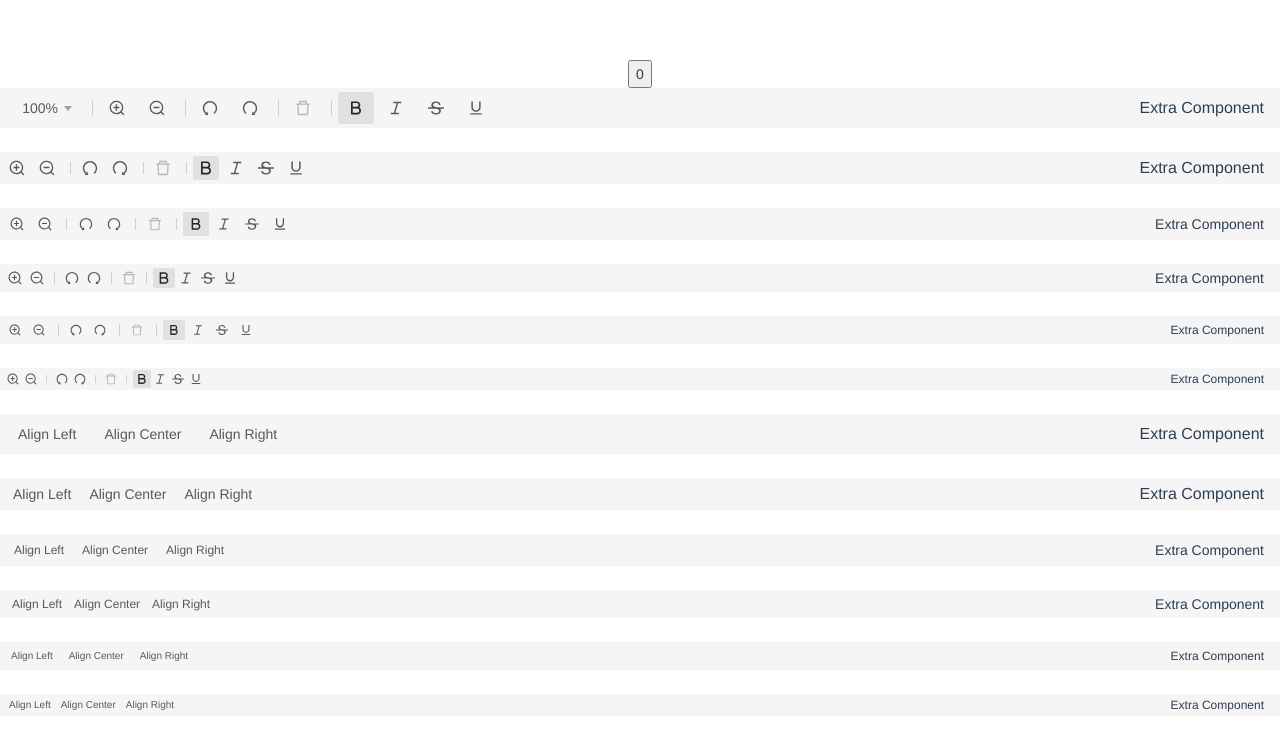
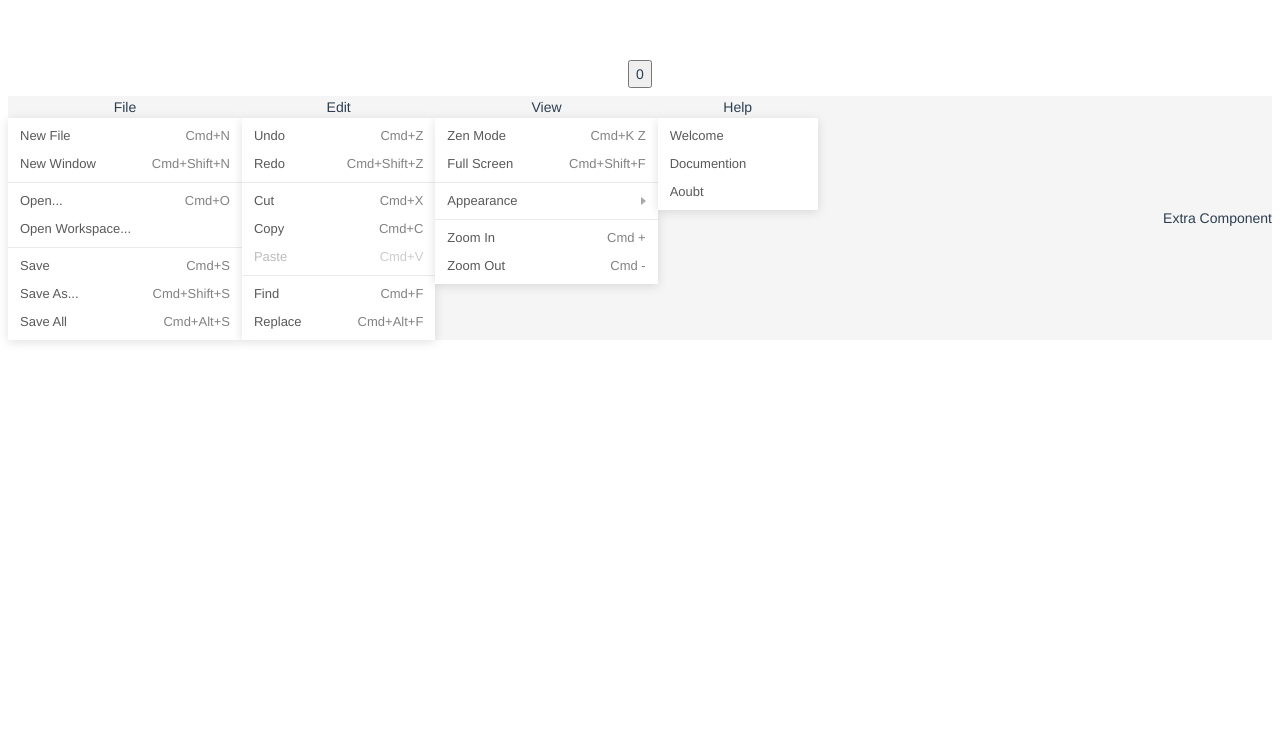
Before and after one commit to vueSetup/antv, a JavaScript app in the folder packages/playground/: page / in a window 1280 px wide. Shown: the top 750 px of the page. Built offline with nearby package versions, Linux system fonts and the light colour scheme.

Commit message:
test(@antv/x6-vue-components):playground

```diff
--- a/packages/playground/src/App.vue
+++ b/packages/playground/src/App.vue
@@ -2,7 +2,7 @@
 // This starter template is using Vue 3 <script setup> SFCs
 // Check out https://v3.vuejs.org/api/sfc-script-setup.html#sfc-script-setup
 import { ref } from 'vue'
-import { TestMenu, TestDropdown, TestToolbar } from './views'
+import { TestMenu, TestDropdown, TestToolbar, TestContextMenu, TestMenubar } from './views'
 
 const count = ref(0)
 
@@ -13,7 +13,7 @@ const onClick = () => {
 
 <template>
     <button @click="onClick">{{ count }}</button>
-    <test-toolbar />
+    <test-menubar />
 </template>
 
 <style>
--- /dev/null
+++ b/packages/playground/src/views/context-menu.tsx
@@ -0,0 +1,34 @@
+import { defineComponent } from 'vue'
+import { ContextMenu, Menu } from '@antv/x6-vue-components'
+import { MenuItem } from '@antv/x6-vue-components/src/menu/Item'
+import '@antv/x6-vue-components/src/dropdown/style/index.less'
+
+export default defineComponent({
+    setup() {
+        const menu = (
+            <Menu>
+                <MenuItem key="1">1st menu item</MenuItem>
+                <MenuItem key="2">2nd menu item</MenuItem>
+                <MenuItem key="3">3rd menu item</MenuItem>
+            </Menu>
+        )
+        return () => (
+            <div style={{ padding: 24 }}>
+                <ContextMenu menu={menu}>
+                    <div
+                        style={{
+                            height: 240,
+                            display: 'flex',
+                            justifyContent: 'center',
+                            alignItems: 'center',
+                            background: '#f5f5f5',
+                            userSelect: 'none',
+                        }}
+                    >
+                        Right Click On Me
+                    </div>
+                </ContextMenu>
+            </div>
+        )
+    }
+})
--- a/packages/playground/src/views/dropdown.tsx
+++ b/packages/playground/src/views/dropdown.tsx
@@ -1,11 +1,11 @@
 import { defineComponent } from 'vue'
 import { Dropdown } from '@antv/x6-vue-components'
-import '@antv/x6-vue-components/src/dropdown/style'
+import '@antv/x6-vue-components/src/dropdown/style/index.less'
 import { Menu } from '@antv/x6-vue-components'
 import { MenuItem } from '@antv/x6-vue-components/src/menu/Item'
 import { MenuDivider as Divider } from '@antv/x6-vue-components/src/menu/divider'
 import { MenuSubMenu as SubMenu } from '@antv/x6-vue-components/src/menu/submenu'
-import '@antv/x6-vue-components/src/menu/style'
+import '@antv/x6-vue-components/src/menu/style/index.less'
 
 export default defineComponent({
     setup() {
@@ -17,14 +17,18 @@ export default defineComponent({
             </Menu>
         )
         return () => (
-            <>
-                <Dropdown overlay={menu}>
-                    <a href="#">Hover me</a>
-                </Dropdown>
-                <Dropdown overlay={menu} trigger={['contextmenu']}>
-                    <span style={{ userSelect: 'none' }}>Right Click on Me</span>
-                </Dropdown>
-            </>
+            <div style={{ padding: '24px 0 120px 24px' }}>
+                <div>
+                    <Dropdown overlay={menu}>
+                        <a href="#anchor">Hover me</a>
+                    </Dropdown>
+                </div>
+                <div style={{ marginTop: 24 }}>
+                    <Dropdown overlay={menu} trigger={'contextmenu'}>
+                        <span style={{ userSelect: 'none' }}>Right Click on Me</span>
+                    </Dropdown>
+                </div>
+            </div>
         )
     }
 })
--- a/packages/playground/src/views/index.ts
+++ b/packages/playground/src/views/index.ts
@@ -1,3 +1,5 @@
 export { default as TestMenu } from './menu'
 export { default as TestDropdown } from './dropdown'
 export { default as TestToolbar } from './toolbar'
+export { default as TestContextMenu } from './context-menu'
+export { default as TestMenubar } from './menubar'
--- a/packages/playground/src/views/menu.tsx
+++ b/packages/playground/src/views/menu.tsx
@@ -1,11 +1,11 @@
 import { defineComponent } from 'vue'
 import { message } from 'ant-design-vue'
 import 'ant-design-vue/es/message/style'
-import Menu from '@antv/x6-vue-components/src/menu/menu'
+import { Menu } from '@antv/x6-vue-components'
 import { MenuItem } from '@antv/x6-vue-components/src/menu/Item'
 import { MenuDivider as Divider } from '@antv/x6-vue-components/src/menu/divider'
 import { MenuSubMenu as SubMenu } from '@antv/x6-vue-components/src/menu/submenu'
-import '@antv/x6-vue-components/src/menu/style'
+import '@antv/x6-vue-components/src/menu/style/index.less'
 
 import {
     UndoOutlined,
--- /dev/null
+++ b/packages/playground/src/views/menubar.tsx
@@ -0,0 +1,119 @@
+import { defineComponent } from 'vue'
+import { message } from 'ant-design-vue'
+import 'ant-design-vue/es/message/style'
+
+import { Menubar, Menu } from '@antv/x6-vue-components'
+import { MenubarItem } from '@antv/x6-vue-components/src/menubar/item'
+import { MenuItem } from '@antv/x6-vue-components/src/menu/Item'
+import { MenuDivider as Divider } from '@antv/x6-vue-components/src/menu/divider'
+import { MenuSubMenu as SubMenu } from '@antv/x6-vue-components/src/menu/submenu'
+import '@antv/x6-vue-components/src/menubar/style/index.less'
+import '@antv/x6-vue-components/src/menu/style/index.less'
+
+export default defineComponent({
+    setup() {
+        const onMenuClick = (name: string) => {
+            message.success(`${name} clicked`, 10)
+        }
+        return () => (<div style={{ height: '240px', padding: '32px' }}>
+            <div
+                style={{
+                    background: '#f5f5f5',
+                    display: 'flex',
+                    height: 30,
+                    paddingLeft: 12,
+                    paddingRight: 12,
+                    margin: '-24px -24px 0 -24px',
+                }}
+            >
+                <Menubar extra={<div>Extra Component</div>}>
+                    <MenubarItem text="File">
+                        <Menu onClick={onMenuClick}>
+                            <MenuItem name="newFile" hotkey="Cmd+N">
+                                New File
+                            </MenuItem>
+                            <MenuItem name="newWindow" hotkey="Cmd+Shift+N">
+                                New Window
+                            </MenuItem>
+                            <Divider />
+                            <MenuItem name="open" hotkey="Cmd+O">
+                                Open...
+                            </MenuItem>
+                            <MenuItem name="openWorkspace">Open Workspace...</MenuItem>
+                            <Divider />
+                            <MenuItem name="save" hotkey="Cmd+S">
+                                Save
+                            </MenuItem>
+                            <MenuItem name="saveAs" hotkey="Cmd+Shift+S">
+                                Save As...
+                            </MenuItem>
+                            <MenuItem name="saveAll" hotkey="Cmd+Alt+S">
+                                Save All
+                            </MenuItem>
+                        </Menu>
+                    </MenubarItem>
+                    <MenubarItem text="Edit">
+                        <Menu>
+                            <MenuItem name="undo" hotkey="Cmd+Z">
+                                Undo
+                            </MenuItem>
+                            <MenuItem name="redo" hotkey="Cmd+Shift+Z">
+                                Redo
+                            </MenuItem>
+                            <Divider />
+                            <MenuItem name="cut" hotkey="Cmd+X">
+                                Cut
+                            </MenuItem>
+                            <MenuItem name="copy" hotkey="Cmd+C">
+                                Copy
+                            </MenuItem>
+                            <MenuItem name="paste" hotkey="Cmd+V" disabled={true}>
+                                Paste
+                            </MenuItem>
+                            <Divider />
+                            <MenuItem name="find" hotkey="Cmd+F">
+                                Find
+                            </MenuItem>
+                            <MenuItem name="replace" hotkey="Cmd+Alt+F">
+                                Replace
+                            </MenuItem>
+                        </Menu>
+                    </MenubarItem>
+                    <MenubarItem text="View">
+                        <Menu>
+                            <MenuItem name="zen" hotkey="Cmd+K Z">
+                                Zen Mode
+                            </MenuItem>
+                            <MenuItem name="fullscreen" hotkey="Cmd+Shift+F">
+                                Full Screen
+                            </MenuItem>
+                            <Divider />
+                            <SubMenu text="Appearance">
+                                <MenuItem name="side-bar">Show Side Bar</MenuItem>
+                                <MenuItem name="status-bar">Show Status Bar</MenuItem>
+                                <MenuItem name="activity-bar">Show Activity Bar</MenuItem>
+                                <MenuItem name="editor-area">Show Editor Area</MenuItem>
+                                <MenuItem name="show-panel">Show Panel</MenuItem>
+                            </SubMenu>
+                            <Divider />
+                            <MenuItem name="zoomin" hotkey="Cmd +">
+                                Zoom In
+                            </MenuItem>
+                            <MenuItem name="zoomout" hotkey="Cmd -">
+                                Zoom Out
+                            </MenuItem>
+                        </Menu>
+                    </MenubarItem>
+                    <MenubarItem text="Help">
+                        <Menu>
+                            <MenuItem name="welcome">Welcome</MenuItem>
+                            <MenuItem name="documention">Documention</MenuItem>
+                            <MenuItem name="about">Aoubt</MenuItem>
+                        </Menu>
+                    </MenubarItem>
+                </Menubar>
+            </div>
+        </div>
+        )
+    }
+})
--- a/packages/playground/src/views/toolbar.tsx
+++ b/packages/playground/src/views/toolbar.tsx
@@ -4,12 +4,12 @@ import "ant-design-vue/es/message/style"
 import Toolbar from '@antv/x6-vue-components/src/toolbar/toolbar'
 import { ToolbarGroup as Group } from '@antv/x6-vue-components/src/toolbar/group'
 import { ToolbarItem as Item } from '@antv/x6-vue-components/src/toolbar/item'
-import '@antv/x6-vue-components/src/toolbar/style'
+import '@antv/x6-vue-components/src/toolbar/style/index.less'
 import Menu from '@antv/x6-vue-components/src/menu/menu'
 import { MenuItem } from '@antv/x6-vue-components/src/menu/Item'
 import { MenuDivider as Divider } from '@antv/x6-vue-components/src/menu/divider'
 import { MenuSubMenu as SubMenu } from '@antv/x6-vue-components/src/menu/submenu'
-import '@antv/x6-vue-components/src/menu/style'
+import '@antv/x6-vue-components/src/menu/style/index.less'
 import {
     ZoomInOutlined,
     ZoomOutOutlined,
--- a/packages/x6-vue-components/package.json
+++ b/packages/x6-vue-components/package.json
@@ -3,6 +3,9 @@
     "version": "1.0.0",
     "license": "MIT",
     "main": "./src/index.ts",
+    "devDependencies": {
+        "ant-design-vue": "^3.0.0-beta.10"
+    },
     "peerDependencies": {
         "ant-design-vue": ">=3.0.0"
     }
--- a/packages/x6-vue-components/src/context-menu/index.tsx
+++ b/packages/x6-vue-components/src/context-menu/index.tsx
@@ -12,7 +12,7 @@ export type ContextMenuProps = ExtractPropTypes<typeof contextMenuProps>
 export const ContextMenu = defineComponent({
     props: contextMenuProps,
     setup(props, { slots }) {
-        return (
+        return () => (
             <Dropdown {...props} overlay={props.menu || props.overlay} trigger="contextmenu">
                 {slots.default?.()}
             </Dropdown>
--- a/packages/x6-vue-components/src/menubar/index.ts
+++ b/packages/x6-vue-components/src/menubar/index.ts
@@ -1 +1,2 @@
+export { default as Menubar } from './menubar'
 export * from './menubar'
--- a/packages/x6-vue-components/src/menubar/menubar.tsx
+++ b/packages/x6-vue-components/src/menubar/menubar.tsx
@@ -27,7 +27,7 @@ const Menubar = defineComponent({
             state.active = true
         }
 
-        return (
+        return () => (
             <div class={baseClassName.value}>
                 <div class={`${baseClassName.value}-content`}>
                     <div class={`${baseClassName.value}-content-inner`}>
```
